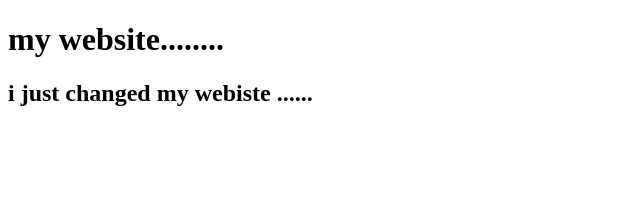
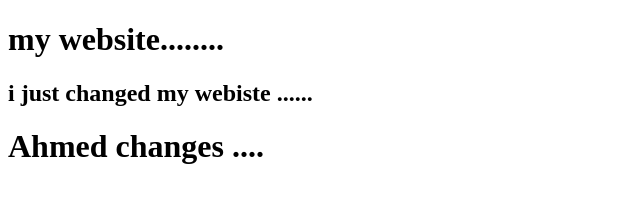
Before and after one commit to ahhassan19/github_demo_5to7, a plain HTML site: page index.html in a window 1280 px wide. Shown: the whole page, without its empty margins (0-640 px from the left). Drawn offline with Linux system fonts and the light colour scheme.

Commit message:
ahmed chamges

```diff
--- a/index.html
+++ b/index.html
@@ -8,5 +8,6 @@
 <body>
     <h1>my website........</h1>
     <h2>i just changed my webiste ......</h2>
+    <h1>Ahmed changes ....</h1>
 </body>
 </html>
```
